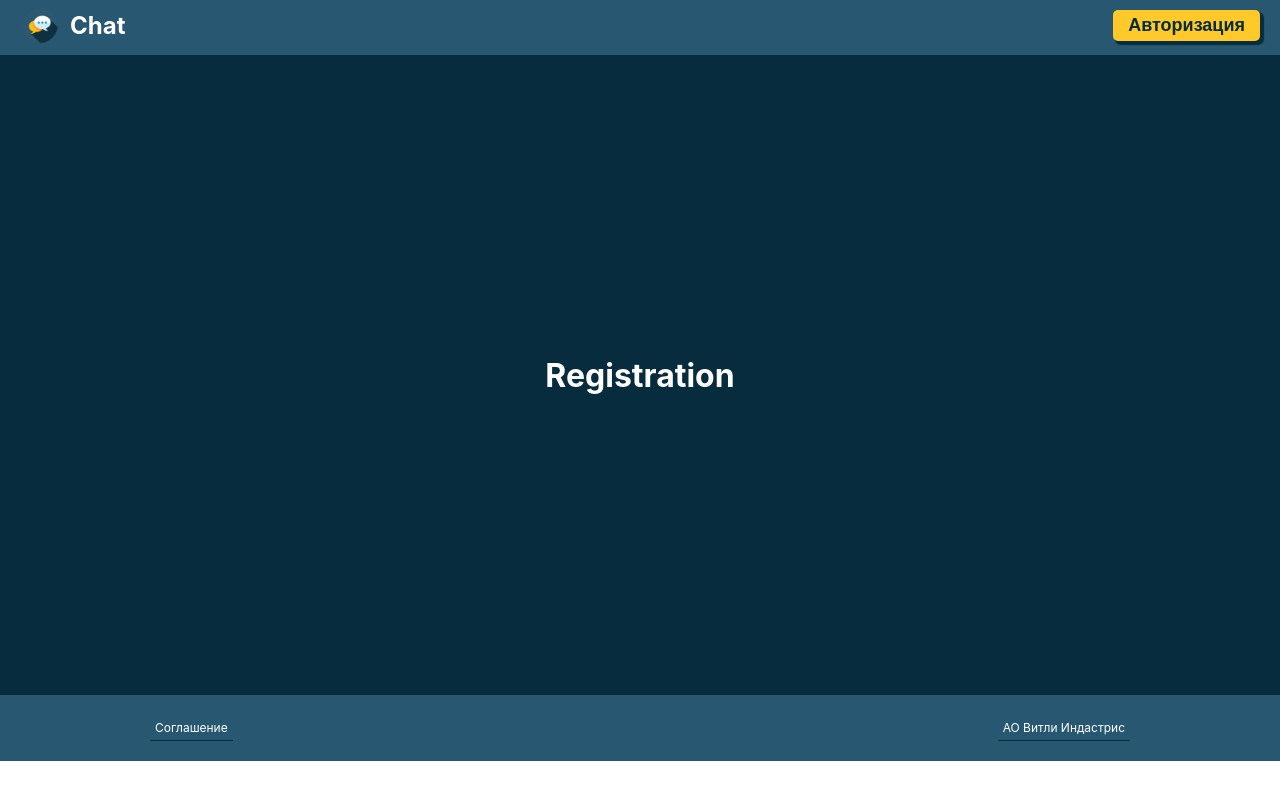
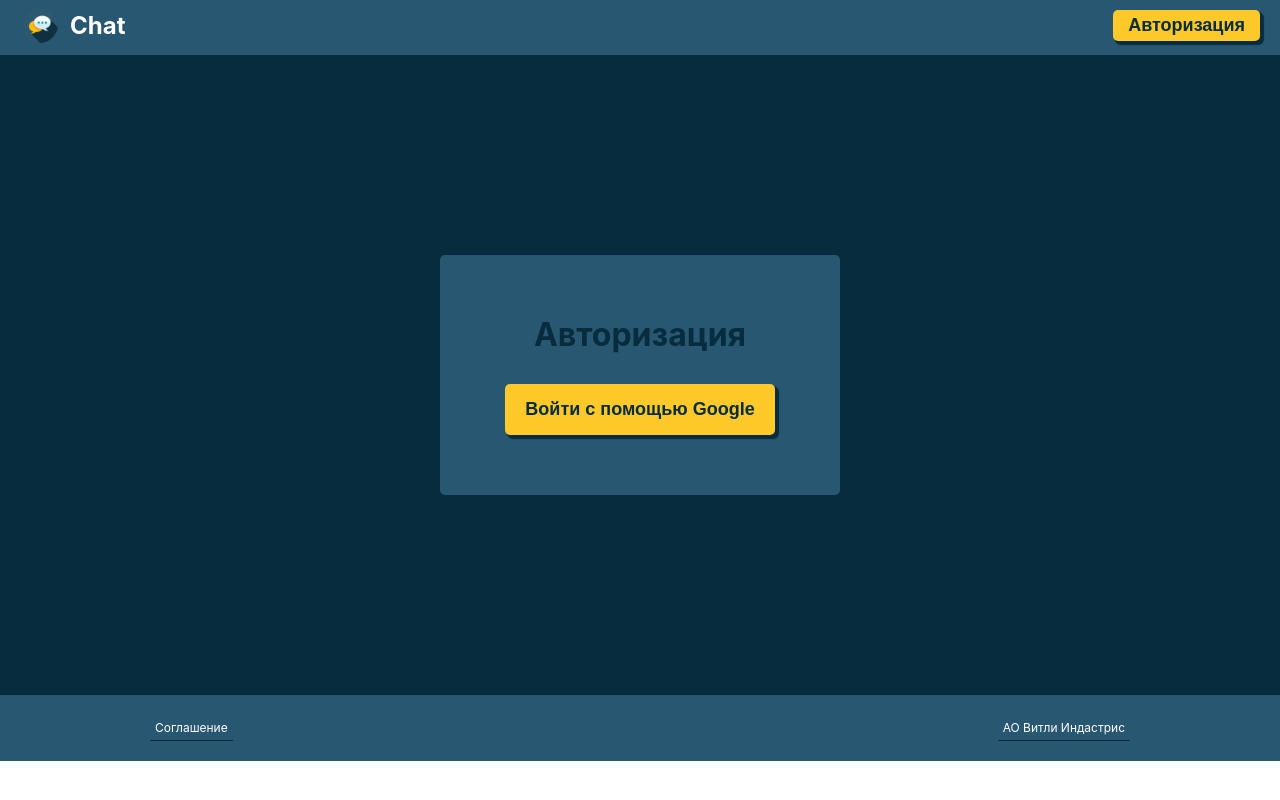
Before and after one commit to WheatleyCODE/real-time-chat, a React (Create React App) app: page /registration in a window 1280 px wide. Built offline with nearby package versions, Linux system fonts and the light colour scheme.

Commit message:
Add links, fix styles

```diff
--- a/src/components/Landing/Landing.tsx
+++ b/src/components/Landing/Landing.tsx
@@ -1,4 +1,5 @@
 import React from 'react'
+import { NavLink } from 'react-router-dom'
 import logo from '../../img/logo.png'
 import './Landing.scss'
 
@@ -7,8 +8,10 @@ const Landing = () => {
     <div className="Landing">
       <div className="Landing__block">
         <div className="Landing__title">
-          <img src={logo} alt="logo" />
-          <h1>Real time chat</h1>
+          <NavLink to="/">
+            <img src={logo} alt="logo" />
+            <h1>Real time chat</h1>
+          </NavLink>
         </div>
       </div>
       <div className="Landing__block-blue">
@@ -26,7 +29,9 @@ const Landing = () => {
         <div className="title">
           <div className="title__container">
             <span>Авторизируйтесь</span>
-            <button className="google">С помощью Google</button>
+            <NavLink to="/registration">
+              <button className="google">С помощью Google</button>
+            </NavLink>
           </div>
         </div>
       </div>
@@ -36,7 +41,9 @@ const Landing = () => {
             <div>
               <span className="title__span">Общайтесь в облаке FireBase</span>
             </div>
-            <button className="start">НАЧАТЬ</button>
+            <NavLink to="/chat">
+              <button className="start">НАЧАТЬ</button>
+            </NavLink>
           </div>
         </div>
       </div>
--- a/src/components/Registration/Registration.scss
+++ b/src/components/Registration/Registration.scss
@@ -8,6 +8,16 @@
   align-items: center;
 
   h1 {
-    color: #fff;
+    color: $colorDarkBlue;
+    margin-bottom: 30px;
+  }
+
+  &__block {
+    width: 400px;
+    min-width: 310px;
+    background-color: $colorBlue;
+    border-radius: 5px;
+    margin: 5px;
+    padding: 60px 20px;
   }
 }
--- a/src/components/Registration/Registration.tsx
+++ b/src/components/Registration/Registration.tsx
@@ -1,10 +1,14 @@
 import React from 'react'
+import Button from '../UI/Button/Button'
 import './Registration.scss'
 
 const Registration = () => {
   return(
     <div className="Registration">
-      <h1>Registration</h1>
+      <div className="Registration__block">
+        <h1>Авторизация</h1>
+        <Button size="large" text="Войти с помощью Google" />
+      </div>
     </div>
   )
 }
--- a/src/components/UI/Button/Button.scss
+++ b/src/components/UI/Button/Button.scss
@@ -16,3 +16,7 @@
     box-shadow: none;
   }
 }
+
+.Button.large {
+  padding: 15px 20px;
+}
--- a/src/components/UI/Button/Button.tsx
+++ b/src/components/UI/Button/Button.tsx
@@ -3,11 +3,13 @@ import './Button.scss'
 
 type ButtonProps = {
   text: string
+  size?: string
 }
 
-const Button = ({ text }:ButtonProps) => {
+const Button = ({ text, size }:ButtonProps) => {
+  const style = size || 'standart'
   return(
-    <button className="Button">{text}</button>
+    <button className={`Button ${style}`}>{text}</button>
   )
 }
 
--- a/src/index.scss
+++ b/src/index.scss
@@ -6,6 +6,7 @@
 button {
   outline: none;
   border: none;
+  cursor: pointer;
 }
 a {
   text-decoration: none;
```
